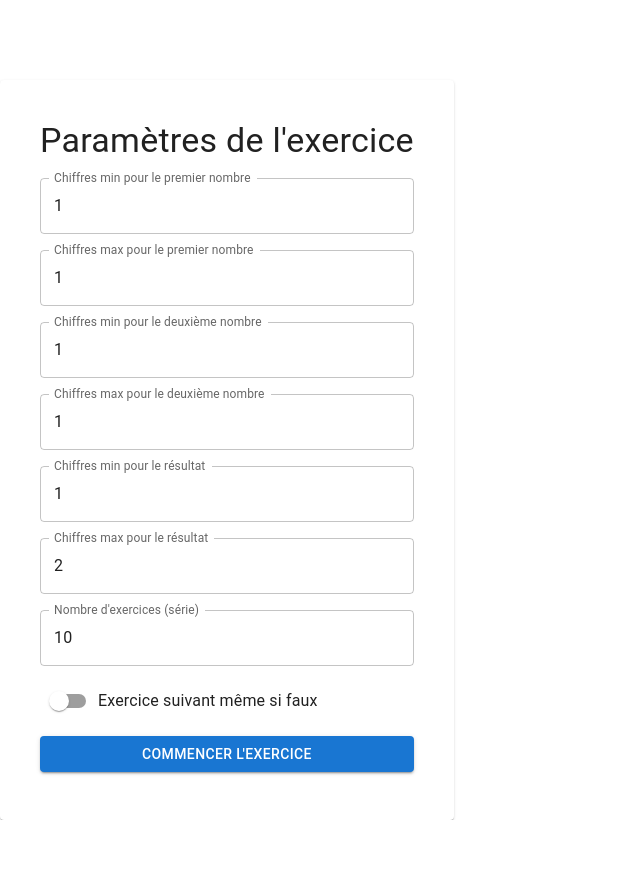
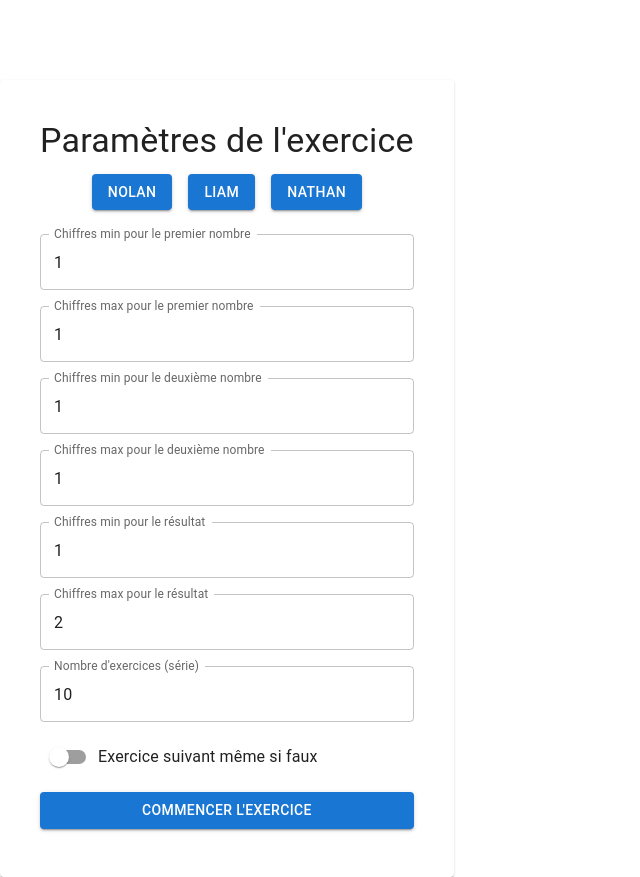
Before and after one commit to maelcornil/classe, a React (Vite) app in the folder classe-app/: page / in a window 1280 px wide. Shown: the whole page, without its empty margins (0-640 px from the left). Before the commit the page ends 820 px from the top, so only its background shows below. Built offline with nearby package versions, Linux system fonts and the light colour scheme.

Commit message:
Preset Nolan Liam

```diff
--- a/classe-app/src/IndexPage.tsx
+++ b/classe-app/src/IndexPage.tsx
@@ -22,6 +22,17 @@ export default function IndexPage(): JSX.Element {
     );
   };
 
+  // Presets différents pour chaque prénom
+  const handlePresetNolan = () => {
+    navigate(`/exercice?mind1=1&maxd1=1&mind2=2&maxd2=2&minres=2&maxres=3&mode=0&series=10`);
+  };
+  const handlePresetLiam = () => {
+    navigate(`/exercice?mind1=1&maxd1=1&mind2=2&maxd2=2&minres=2&maxres=3&mode=0&series=10`);
+  };
+  const handlePresetNathan = () => {
+    navigate(`/exercice?mind1=2&maxd2=3&mind2=2&maxd2=2&minres=2&maxres=3&mode=0&series=10`);
+  };
+
   return (
     <Box sx={{ display: "flex", justifyContent: "center", mt: 10 }}>
       <Card sx={{ p: 3, minWidth: 350, textAlign: "center" }}>
@@ -29,6 +40,13 @@ export default function IndexPage(): JSX.Element {
           <Typography variant="h4" gutterBottom>
             Paramètres de l'exercice
           </Typography>
+
+          {/* Boutons presets différents */}
+          <Stack direction="row" spacing={2} justifyContent="center" mb={3}>
+            <Button variant="contained" onClick={handlePresetNolan}>Nolan</Button>
+            <Button variant="contained" onClick={handlePresetLiam}>Liam</Button>
+            <Button variant="contained" onClick={handlePresetNathan}>Nathan</Button>
+          </Stack>
 
           <Stack spacing={2} mt={2}>
             <TextField
```
